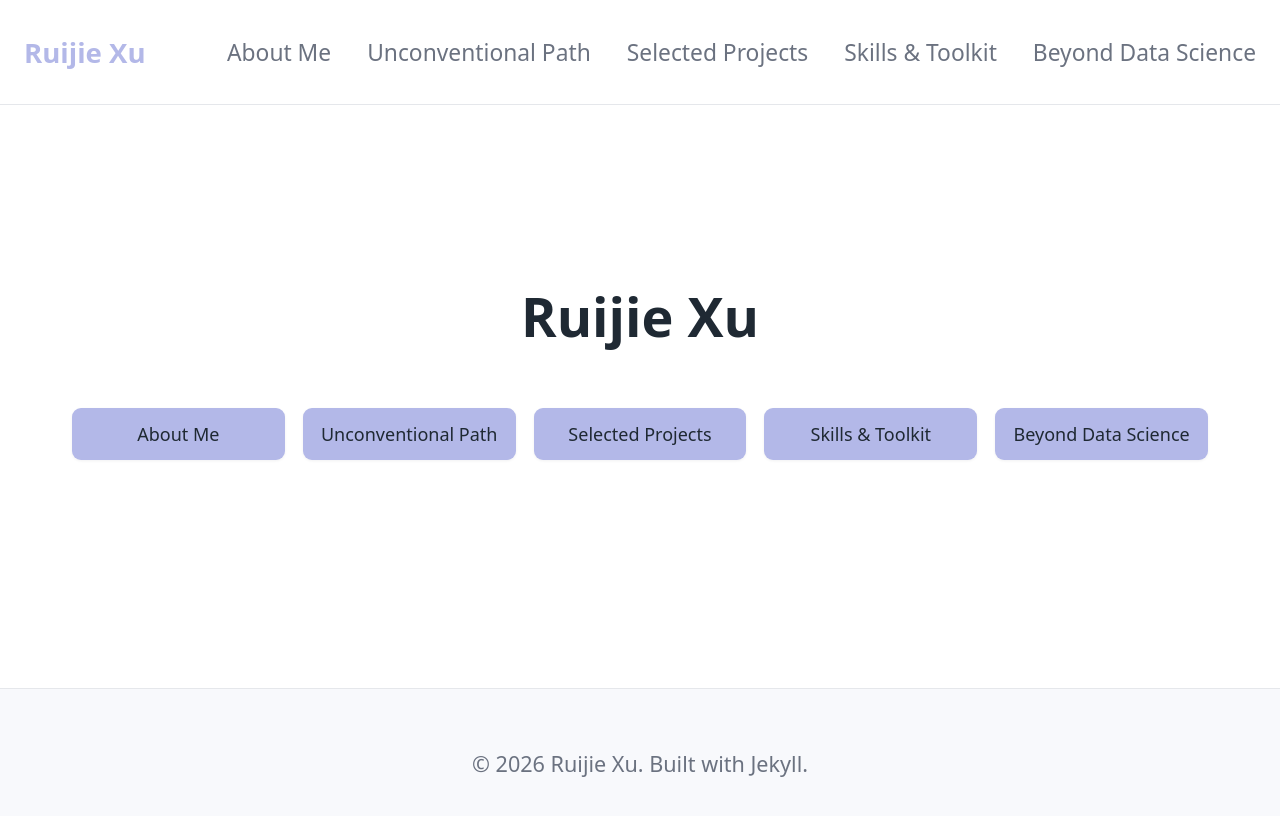
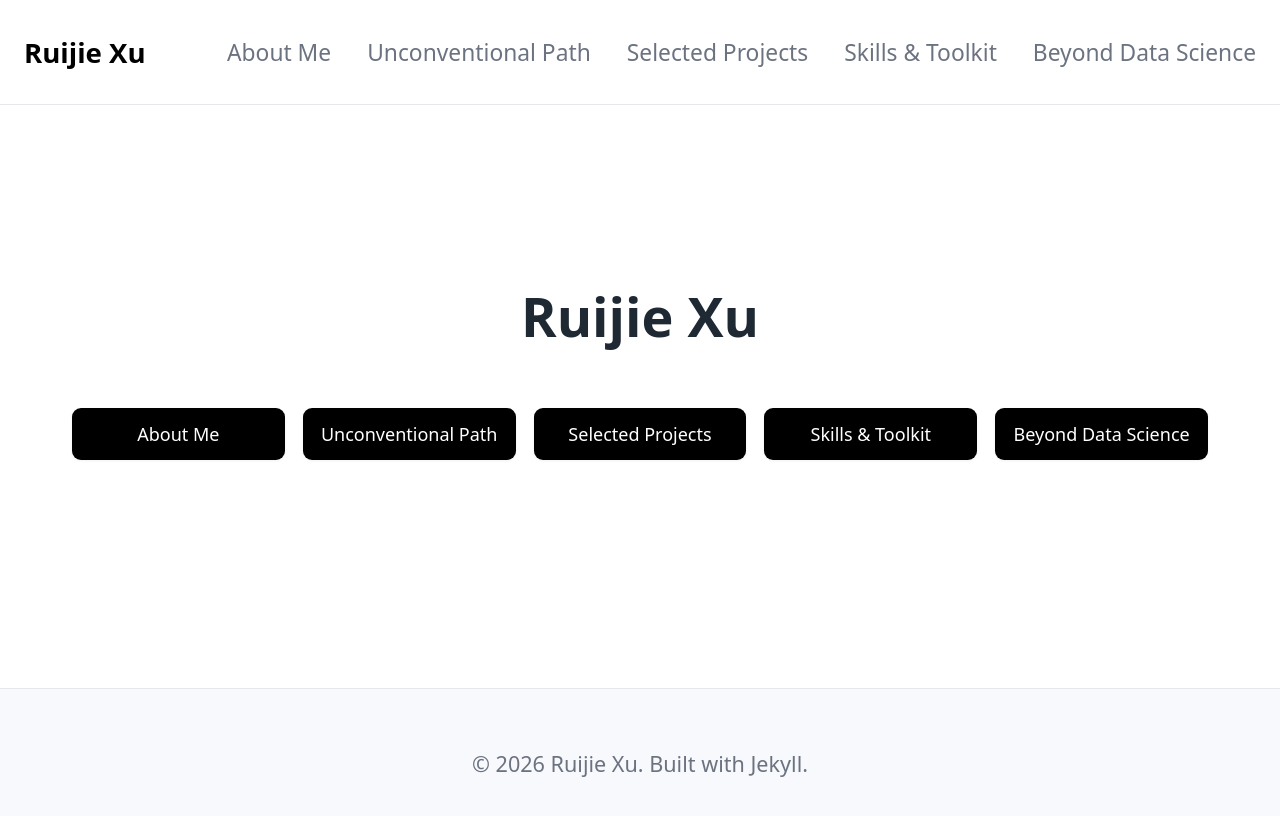
Before and after one commit to RX67-RX67/RX67-RX67.github.io, a Jekyll site: the page built from index.md, in a window 1280 px wide. Shown: the top 816 px of the page. Built offline with Jekyll 4.4.1, drawn with Linux system fonts in a browser that asks for light colours.

Commit message:
Switch accent to black/white contrast

```diff
--- a/assets/css/style.css
+++ b/assets/css/style.css
@@ -2,9 +2,9 @@
 :root {
   --color-text: #1f2933;
   --color-muted: #6b7280;
-  --color-link: #b3b8e8;
-  --color-link-hover: #b3b8e8;
-  --color-link-soft: #b3b8e8;
+  --color-link: #000000;
+  --color-link-hover: #000000;
+  --color-link-soft: #000000;
   --color-bg: #fff;
   --color-bg-soft: #f8f9fc;
   --color-border: #e5e7eb;
@@ -45,7 +45,7 @@ img { max-width: 100%; height: auto; }
 .hero { text-align: center; padding: 3rem 2rem; margin-top: 1.5rem; }
 .hero h1 { margin: 0 0 0.5rem; font-size: 2.25rem; }
 .hero .cta { margin-top: 2rem; display: flex; flex-wrap: wrap; justify-content: center; gap: 0.75rem; }
-.hero .cta a { display: inline-block; padding: 0.6rem 1.25rem; background: var(--color-link); color: var(--color-text); text-decoration: none; border-radius: 0.375rem; font-size: 0.95rem; font-weight: 500; white-space: nowrap; box-shadow: var(--shadow-sm); transition: box-shadow 0.15s ease, transform 0.15s ease; }
+.hero .cta a { display: inline-block; padding: 0.6rem 1.25rem; background: var(--color-link); color: #fff; text-decoration: none; border-radius: 0.375rem; font-size: 0.95rem; font-weight: 500; white-space: nowrap; box-shadow: var(--shadow-sm); transition: box-shadow 0.15s ease, transform 0.15s ease; }
 .hero .cta a:hover { box-shadow: var(--shadow-md); transform: translateY(-1px); }
 
 @media (min-width: 700px) {
```
